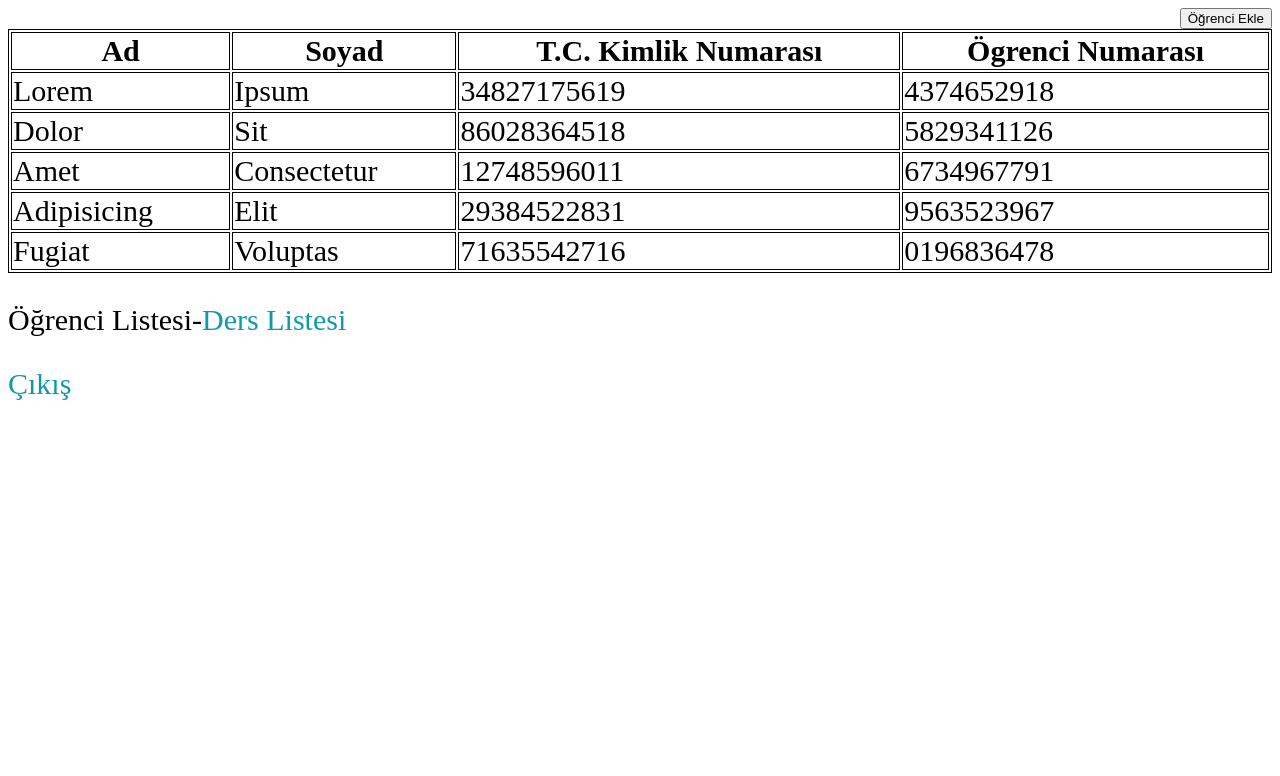
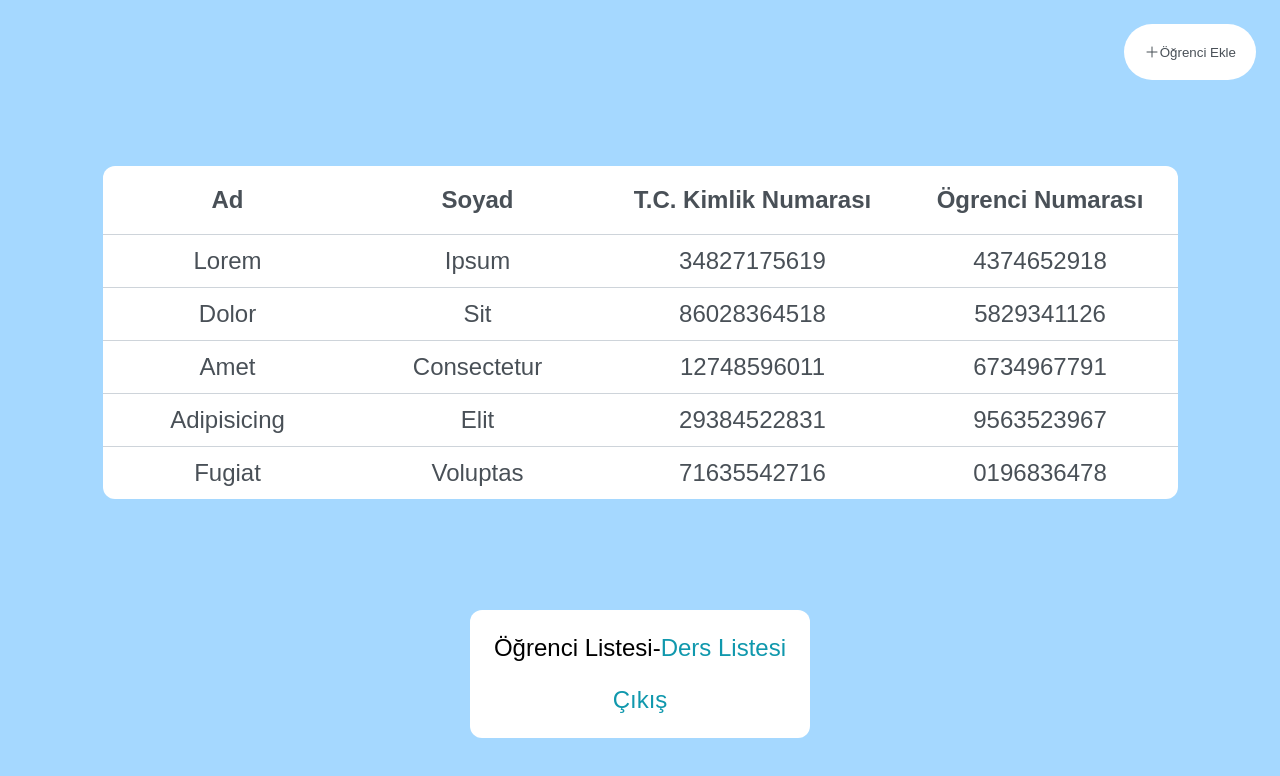
Before and after one commit to alikendir0/0001, a plain HTML site: page OgrenciListesi.html in a window 1280 px wide. Drawn offline with Linux system fonts and the light colour scheme.

Commit message:
bunch of visual improvments

```diff
--- a/OgrenciListesi.html
+++ b/OgrenciListesi.html
@@ -10,7 +10,21 @@
   <body>
     <nav>
       <button type="button" class="addRow" onclick="addRow()">
-        Öğrenci Ekle
+        <svg
+          xmlns="http://www.w3.org/2000/svg"
+          fill="none"
+          viewBox="0 0 24 24"
+          stroke-width="1.5"
+          stroke="currentColor"
+          class="addIcon"
+        >
+          <path
+            stroke-linecap="round"
+            stroke-linejoin="round"
+            d="M12 4.5v15m7.5-7.5h-15"
+          />
+        </svg>
+        <p class="ogrenci-ekle">Öğrenci Ekle</p>
       </button>
     </nav>
     <table class="container">
@@ -52,8 +66,11 @@
       </tr>
     </table>
   </body>
-  <nav>
-    <p>Öğrenci Listesi-<a href="DersListesi.html">Ders Listesi</a></p>
+  <nav class="navigation">
+    <div class="page">
+      <p>Öğrenci Listesi</p>
+      -<a href="DersListesi.html">Ders Listesi</a>
+    </div>
     <a href="index.html">Çıkış</a>
   </nav>
 </html>
--- a/OgrenciListesiStyle.css
+++ b/OgrenciListesiStyle.css
@@ -1,7 +1,16 @@
+* {
+  margin: 0px;
+  padding: 0px;
+  box-sizing: border-box;
+}
+
 body {
-  font-size: 30px;
+  font-size: 24px;
   display: flex;
   flex-direction: column;
+  font-family: sans-serif;
+  background-color: #a5d8ff;
+  height: 800px;
 }
 
 a:link {
@@ -21,12 +30,80 @@ a:active {
   background-color: rgba(0, 0, 0, 0.363);
 }
 
-table,
-th,
-td {
-  border: 1px solid black;
+.addRow {
+  font: bold;
+  float: right;
+  background-color: white;
+  color: #495057;
+  border: none;
+  margin: 24px 24px;
+  padding: 20px 20px;
+  border-radius: 30px;
+  display: flex;
 }
 
-.addRow {
-  float: right;
+.Ad {
+  width: 250px;
 }
+
+.Soyad {
+  width: 250px;
+}
+
+.tcNo {
+  width: 300px;
+}
+.ogrenciNo {
+  width: 275px;
+}
+table {
+  border-collapse: collapse;
+  background-color: white;
+  margin: auto;
+  border-radius: 12px;
+  margin-bottom: 48px;
+}
+tr {
+  border-top: 1px solid #ced4da;
+}
+th {
+  padding-top: 20px;
+  padding-bottom: 20px;
+  color: #495057;
+  text-align: center;
+}
+td {
+  padding-top: 12px;
+  padding-bottom: 12px;
+  color: #495057;
+  text-align: center;
+}
+
+tr:first-child {
+  border-top: none;
+}
+tr:last-child {
+  border-bottom: none;
+}
+
+.navigation {
+  margin: auto;
+  padding: 24px 24px;
+  text-align: center;
+  background-color: white;
+  border-radius: 12px;
+}
+
+.page {
+  display: flex;
+  margin-bottom: 24px;
+}
+
+.addIcon {
+  height: 16px;
+  width: 16px;
+}
+
+.ogrenci-ekle {
+  margin: auto;
+}
--- a/indexStyle.css
+++ b/indexStyle.css
@@ -1,5 +1,13 @@
+* {
+  margin: 0px;
+  padding: 0px;
+  box-sizing: border-box;
+}
+
 body {
+  font-family: sans-serif;
   font-size: 30px;
+  background-color: #a5d8ff;
 }
 
 a:link {
@@ -18,3 +26,17 @@ a:hover {
 a:active {
   background-color: rgba(0, 0, 0, 0.363);
 }
+
+div {
+  margin: 300px auto;
+  width: 400px;
+  border: 1px #ced4da solid;
+  padding: 20px;
+  text-align: center;
+  background-color: white;
+  border-radius: 12px;
+}
+
+p {
+  margin-bottom: 16px;
+}
--- a/script.js
+++ b/script.js
@@ -2,21 +2,22 @@ function addRow() {
   let temp = true;
   let ad = prompt("Ad Girin:");
   while (temp) {
-    if (Number.isInteger(ad)) {
+    if (!(ad === null || ad === "")) {
       temp = false;
     } else {
-      ad = prompt("Geçersiz Karakter Lütfen Gerçek Bir Ad Girin:");
       temp = true;
+      ad = prompt("Ad Girin:");
     }
   }
 
   let soyad = prompt("Soyad Girin:");
+  temp = true;
   while (temp) {
-    if (Number.isInteger(soyad)) {
+    if (!(soyad === null || soyad === "")) {
       temp = false;
     } else {
-      soyad = prompt("Geçersiz Karakter Lütfen Gerçek Bir Soyad Girin:");
       temp = true;
+      soyad = prompt("Soyad Girin:");
     }
   }
 
@@ -31,7 +32,7 @@ function addRow() {
     }
   }
 
-  let ogrenciNo = prompt("Öğrencı Numarasını Girin:");
+  let ogrenciNo = prompt("Öğrenci Numarasını Girin:");
   temp = true;
   while (temp) {
     if (Math.floor(Math.log10(ogrenciNo)) + 1 == 10) {
@@ -56,6 +57,8 @@ function addRow() {
   newRow.appendChild(tcNoCell);
   newRow.appendChild(ogrenciNoCell);
 
-  const table = document.querySelector("table");
-  table.appendChild(newRow);
+  const container = document.querySelector(".container");
+  container.appendChild(newRow);
 }
+
+window.onload = function () {};
```
Also changed, not shown: index.html (+4 -2 lines).
